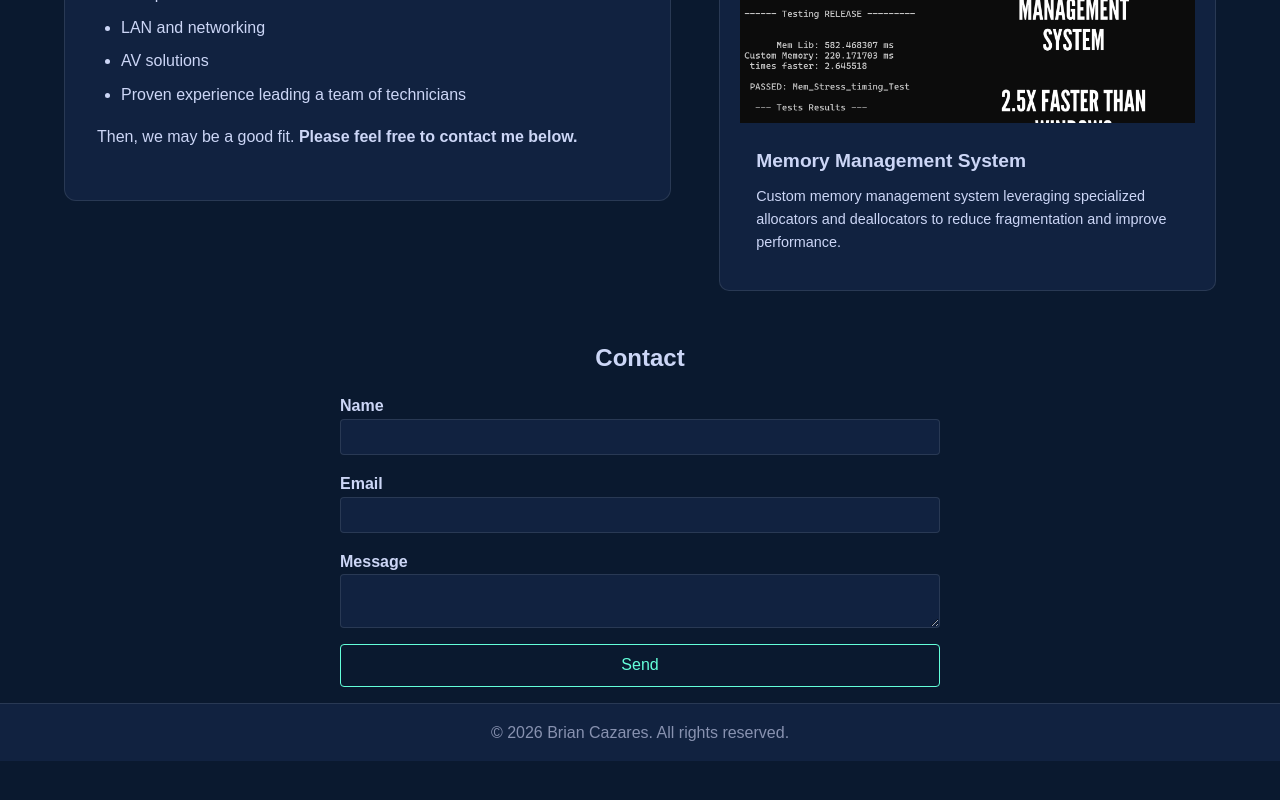
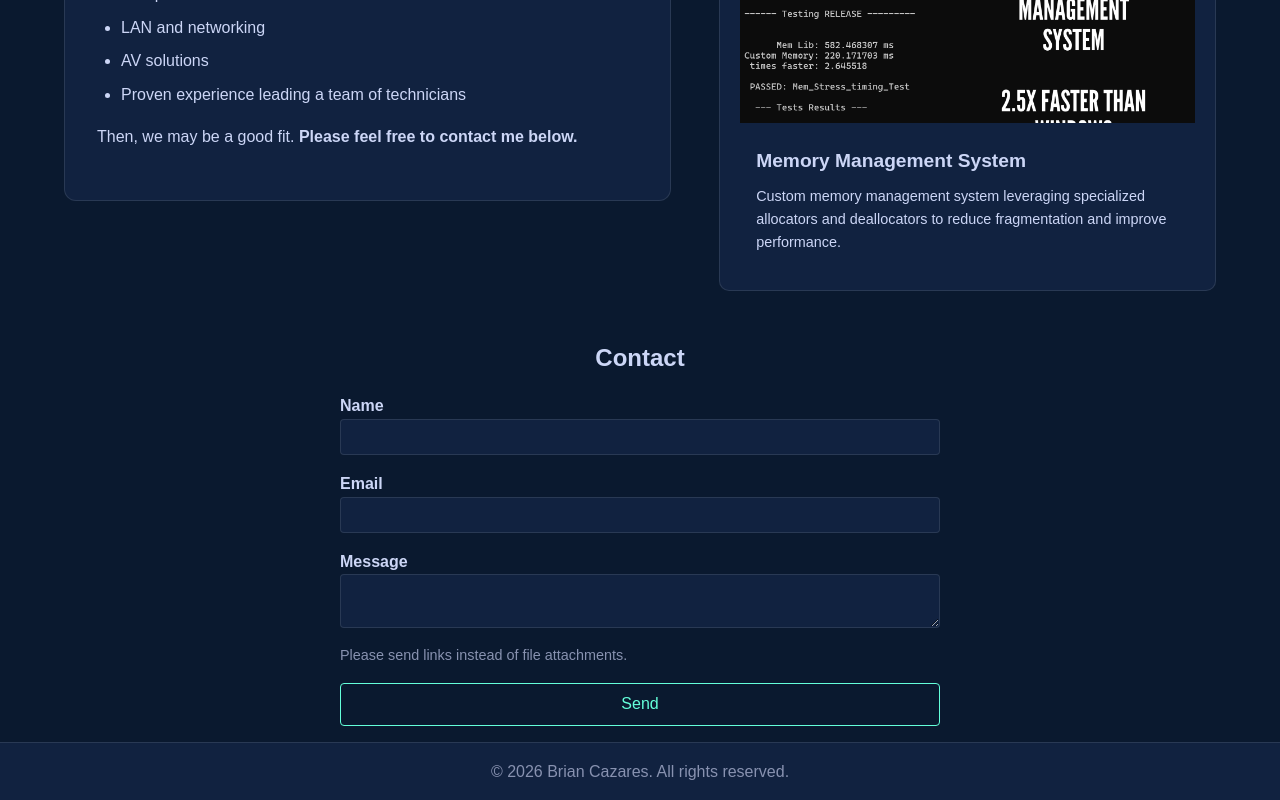
Before and after one commit to cazaresb/website-portfolio, a React (Vite) app: page / in a window 1280 px wide. Shown: the part 1141-1941 px from the top of the page. Before the commit the page ends 1902 px from the top, so only its background shows below. Built offline with nearby package versions, Linux system fonts and the light colour scheme.

Commit message:
Development of contact

```diff
--- a/src/components/Contact.jsx
+++ b/src/components/Contact.jsx
@@ -32,6 +32,9 @@ const Contact = () => {
           Message
           <textarea name="message" value={formData.message} onChange={handleChange} required />
         </label>
+        <p className="contact-note">
+          Please send links instead of file attachments.
+        </p>
         <button type="submit">Send</button>
       </form>
     </section>
--- a/src/styles/global.css
+++ b/src/styles/global.css
@@ -276,6 +276,11 @@ section {
   color: var(--text-primary);
 }
 
+.contact-note {
+  color: var(--text-muted);
+  font-size: 0.9rem;
+}
+
 .contact-form button {
   padding: 0.7rem 1.2rem;
   border: 1px solid var(--accent);
```
